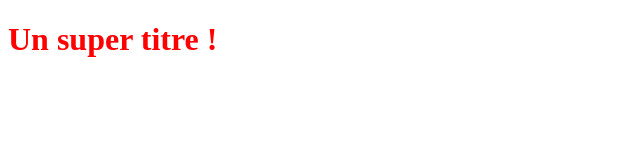
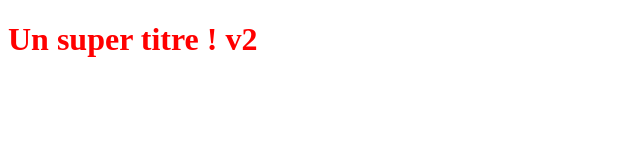
Before and after one commit to Tiphaine-abn/OpenclassroomsProject, a plain HTML site: page index.html in a window 1280 px wide. Shown: the full height of the page, 0-640 px from the left. Drawn offline with Linux system fonts and the light colour scheme.

Commit message:
titre v2

```diff
--- a/index.html
+++ b/index.html
@@ -5,6 +5,6 @@
    <link rel="stylesheet" type="text/css" href="styles.css">
 </head>
 <body>
-   <h1>Un super titre ! </h1>
+   <h1>Un super titre ! v2</h1>
 </body>
 </html>
```
Also changed, not shown: 1 other file.
